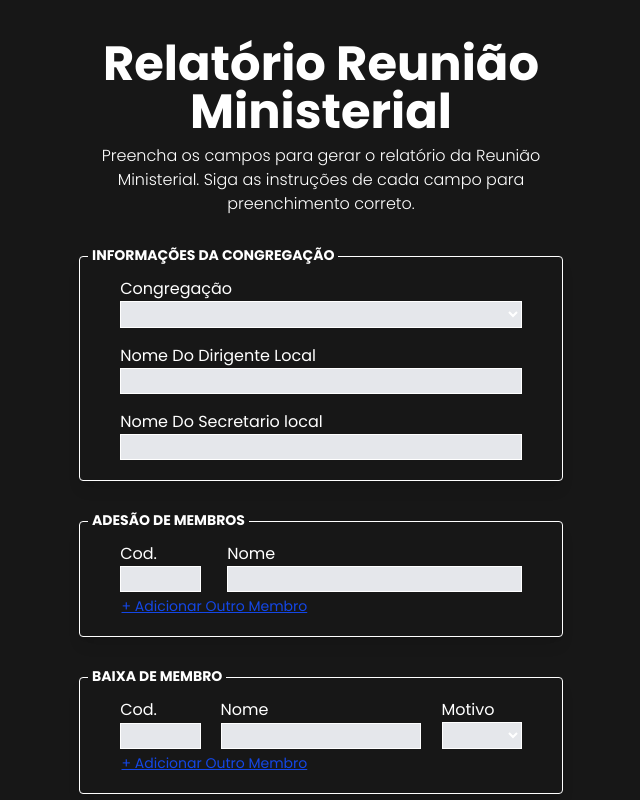
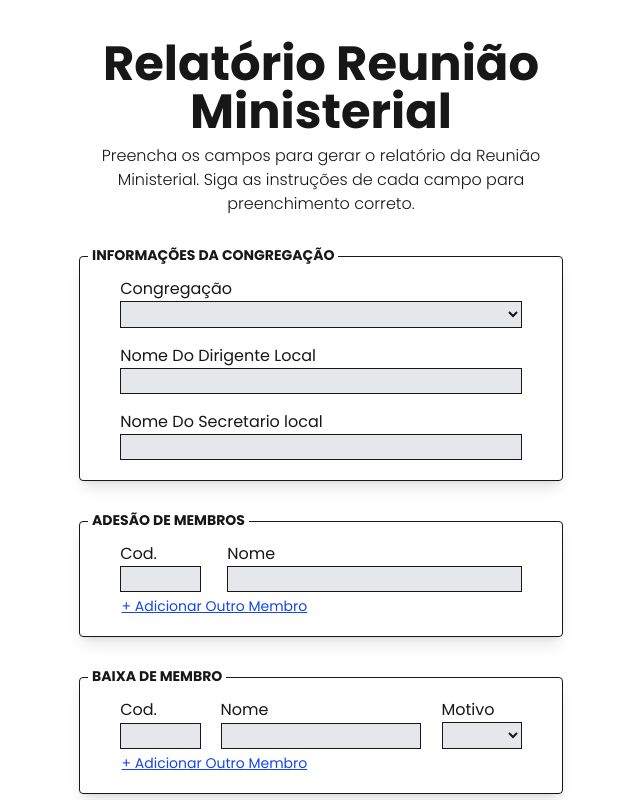
Before and after one commit to eliaberr/formAdmcn, a Next.js app: page / in a window 1280 px wide. Shown: the top 800 px of the page, without its empty margins (319-959 px from the left). Built offline with nearby package versions, Linux system fonts and the light colour scheme.

Commit message:
fix: fixed the bug background

```diff
--- a/src/app/globals.css
+++ b/src/app/globals.css
@@ -3,8 +3,8 @@
 @import "tailwindcss";
 
 :root {
-  --background: #171717;
-  --foreground: #ffffff;
+  --background: #FFFFFF !important;
+  --foreground: #171717 !important;
 }
 
 @theme inline {
```
